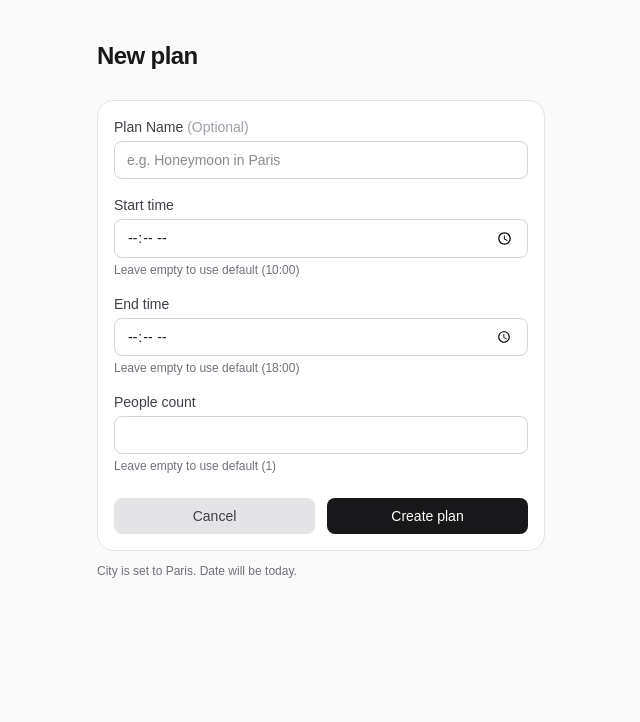
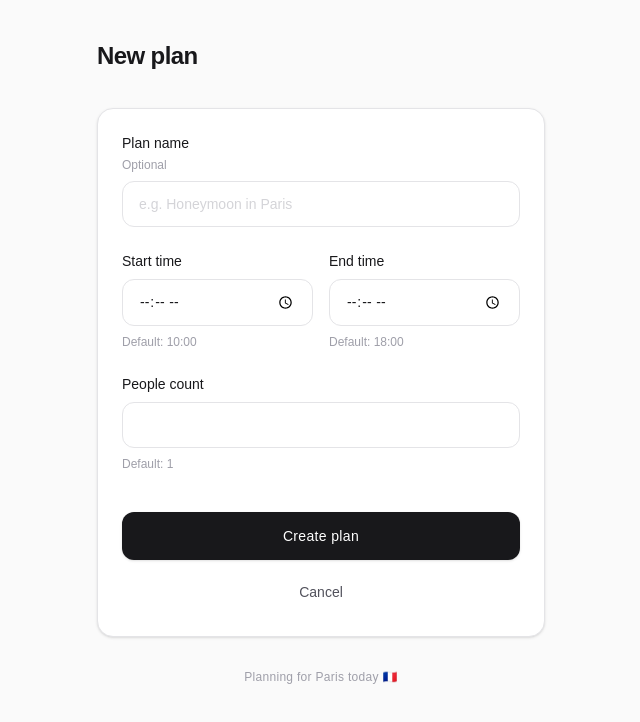
Before and after one commit to yahzoheir/paris-itenerary, a Next.js app: page /plans/new in a window 1280 px wide. Shown: the top 722 px of the page, without its empty margins (319-959 px from the left). Built offline with nearby package versions, Linux system fonts and the light colour scheme; no server answers.

Commit message:
UI redesign, create plan

```diff
--- a/app/plans/new/page.tsx
+++ b/app/plans/new/page.tsx
@@ -3,6 +3,7 @@
 import { useState, useEffect } from "react";
 import { useRouter } from "next/navigation";
 import { supabase } from "../../lib/supabaseClient";
+import { Button } from "../../ui/Button";
 
 // Convert time from input format (HH:MM) to database format (HH:MM:SS)
 function formatTimeForDatabase(time: string): string | null {
@@ -126,15 +127,16 @@ export default function NewPlanPage() {
           </div>
         </div>
 
-        <div className="mt-6 rounded-2xl border border-zinc-200 bg-white p-4">
-          <form onSubmit={handleSubmit} className="space-y-4">
+        <div className="mt-8 rounded-2xl border border-zinc-200 bg-white p-6 shadow-sm">
+          <form onSubmit={handleSubmit} className="space-y-6">
             <div>
               <label
                 htmlFor="plan_name"
-                className="block text-sm font-medium text-zinc-700 mb-1"
+                className="block text-sm font-medium text-zinc-900 mb-1"
               >
-                Plan Name <span className="text-zinc-400 font-normal">(Optional)</span>
+                Plan name
               </label>
+              <p className="text-xs text-zinc-400 mb-2">Optional</p>
               <input
                 type="text"
                 id="plan_name"
@@ -143,14 +145,15 @@ export default function NewPlanPage() {
                 onChange={(e) =>
                   setFormData({ ...formData, name: e.target.value })
                 }
-                className="w-full px-3 py-2 border border-zinc-300 rounded-lg text-sm focus:outline-none focus:ring-2 focus:ring-blue-500"
+                className="w-full px-4 py-3 border border-zinc-200 rounded-xl text-sm focus:outline-none focus:ring-2 focus:ring-blue-500/20 focus:border-blue-500 transition-all placeholder:text-zinc-300"
               />
             </div>
 
+            <div className="grid grid-cols-2 gap-4">
               <div>
                 <label
                   htmlFor="start_time"
-                className="block text-sm font-medium text-zinc-700 mb-1"
+                  className="block text-sm font-medium text-zinc-900 mb-2"
                 >
                   Start time
                 </label>
@@ -161,17 +164,17 @@ export default function NewPlanPage() {
                   onChange={(e) =>
                     setFormData({ ...formData, start_time: e.target.value })
                   }
-                className="w-full px-3 py-2 border border-zinc-300 rounded-lg text-sm focus:outline-none focus:ring-2 focus:ring-blue-500"
+                  className="w-full px-4 py-3 border border-zinc-200 rounded-xl text-sm focus:outline-none focus:ring-2 focus:ring-blue-500/20 focus:border-blue-500 transition-all appearance-none bg-white"
                 />
-              <p className="mt-1 text-xs text-zinc-500">
-                Leave empty to use default (10:00)
+                <p className="mt-2 text-xs text-zinc-400 font-medium">
+                  Default: 10:00
                 </p>
               </div>
 
               <div>
                 <label
                   htmlFor="end_time"
-                className="block text-sm font-medium text-zinc-700 mb-1"
+                  className="block text-sm font-medium text-zinc-900 mb-2"
                 >
                   End time
                 </label>
@@ -182,17 +185,18 @@ export default function NewPlanPage() {
                   onChange={(e) =>
                     setFormData({ ...formData, end_time: e.target.value })
                   }
-                className="w-full px-3 py-2 border border-zinc-300 rounded-lg text-sm focus:outline-none focus:ring-2 focus:ring-blue-500"
+                  className="w-full px-4 py-3 border border-zinc-200 rounded-xl text-sm focus:outline-none focus:ring-2 focus:ring-blue-500/20 focus:border-blue-500 transition-all appearance-none bg-white"
                 />
-              <p className="mt-1 text-xs text-zinc-500">
-                Leave empty to use default (18:00)
+                <p className="mt-2 text-xs text-zinc-400 font-medium">
+                  Default: 18:00
                 </p>
+              </div>
             </div>
 
             <div>
               <label
                 htmlFor="people_count"
-                className="block text-sm font-medium text-zinc-700 mb-1"
+                className="block text-sm font-medium text-zinc-900 mb-2"
               >
                 People count
               </label>
@@ -204,41 +208,43 @@ export default function NewPlanPage() {
                 onChange={(e) =>
                   setFormData({ ...formData, people_count: e.target.value })
                 }
-                className="w-full px-3 py-2 border border-zinc-300 rounded-lg text-sm focus:outline-none focus:ring-2 focus:ring-blue-500"
+                className="w-full px-4 py-3 border border-zinc-200 rounded-xl text-sm focus:outline-none focus:ring-2 focus:ring-blue-500/20 focus:border-blue-500 transition-all appearance-none bg-white"
               />
-              <p className="mt-1 text-xs text-zinc-500">
-                Leave empty to use default (1)
+              <p className="mt-2 text-xs text-zinc-400 font-medium">
+                Default: 1
               </p>
             </div>
 
             {error && (
-              <div className="p-3 bg-red-50 border border-red-200 rounded-lg">
-                <p className="text-sm text-red-700">{error}</p>
+              <div className="p-3 bg-red-50 border border-red-100 rounded-lg animate-in fade-in slide-in-from-top-1">
+                <p className="text-sm text-red-600 font-medium">{error}</p>
               </div>
             )}
 
-            <div className="flex gap-3 pt-2">
-              <button
+            <div className="flex flex-col gap-3 pt-4">
+              <Button
+                type="submit"
+                disabled={isCreating}
+                className="w-full h-12 bg-zinc-900 text-white hover:bg-zinc-800 shadow-sm rounded-xl font-medium tracking-wide active:scale-[0.99] transition-all"
+              >
+                {isCreating ? "Creating..." : "Create plan"}
+              </Button>
+
+              <Button
                 type="button"
+                variant="ghost"
                 onClick={() => router.push("/plans")}
                 disabled={isCreating}
-                className="flex-1 px-4 py-2 bg-zinc-200 text-zinc-700 rounded-lg hover:bg-zinc-300 transition-colors disabled:opacity-50 disabled:cursor-not-allowed text-sm font-medium"
+                className="w-full h-10 text-zinc-500 hover:text-zinc-900 hover:bg-zinc-100 rounded-xl text-sm font-medium"
               >
                 Cancel
-              </button>
-              <button
-                type="submit"
-                disabled={isCreating}
-                className="flex-1 px-4 py-2 bg-zinc-900 text-white rounded-lg hover:bg-zinc-800 transition-colors disabled:opacity-50 disabled:cursor-not-allowed text-sm font-medium"
-              >
-                {isCreating ? "Creating..." : "Create plan"}
-              </button>
+              </Button>
             </div>
           </form>
         </div>
 
-        <p className="mt-3 text-xs text-zinc-500">
-          City is set to Paris. Date will be today.
+        <p className="mt-8 text-xs text-center text-zinc-400 font-medium tracking-wide">
+          Planning for Paris today 🇫🇷
         </p>
       </div>
     </main>
```
Lines whose indentation alone changed are shown as unchanged.
